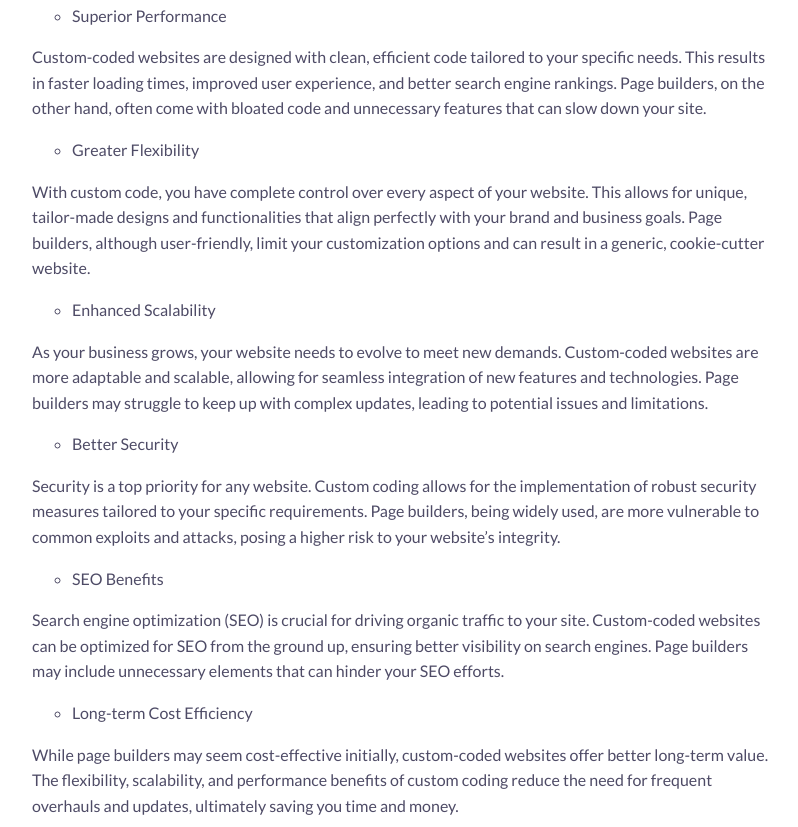
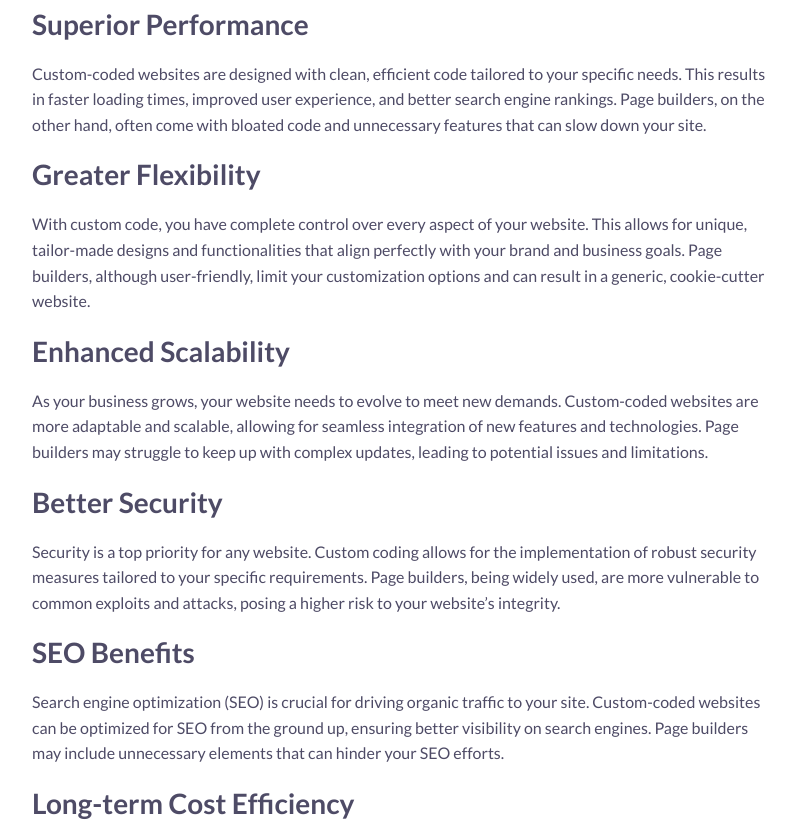
Before and after one commit to lstraeb1/southerntierwebdesigns, an Eleventy site: page src/content/blog/why-custom-code-beats-pagebuilders.md in a window 1280 px wide. Shown: the part 1289-2116 px from the top of the page, without its empty margins (48-846 px from the left). Built offline with nearby package versions, Linux system fonts and the light colour scheme; Eleventy itself is replaced by a stand-in of ours; files that its build step writes are made by us from their sources.

Commit message:
Update Blog “why-custom-code-beats-pagebuilders”

```diff
--- a/src/content/blog/why-custom-code-beats-pagebuilders.md
+++ b/src/content/blog/why-custom-code-beats-pagebuilders.md
@@ -13,42 +13,28 @@ imageAlt: Pagespeed Insights
 ---
 When it comes to building a website, businesses often face the decision of using custom code or opting for page builders. While page builders may seem convenient, custom coding offers numerous advantages that can significantly impact the performance and success of your website.
 
-
-
-1. Superior Performance
+## Superior Performance
 
 Custom-coded websites are designed with clean, efficient code tailored to your specific needs. This results in faster loading times, improved user experience, and better search engine rankings. Page builders, on the other hand, often come with bloated code and unnecessary features that can slow down your site.
 
-
-
-2. Greater Flexibility
+## Greater Flexibility
 
 With custom code, you have complete control over every aspect of your website. This allows for unique, tailor-made designs and functionalities that align perfectly with your brand and business goals. Page builders, although user-friendly, limit your customization options and can result in a generic, cookie-cutter website.
 
-
-
-3. Enhanced Scalability
+## Enhanced Scalability
 
 As your business grows, your website needs to evolve to meet new demands. Custom-coded websites are more adaptable and scalable, allowing for seamless integration of new features and technologies. Page builders may struggle to keep up with complex updates, leading to potential issues and limitations.
 
-
-
-4. Better Security
+## Better Security
 
 Security is a top priority for any website. Custom coding allows for the implementation of robust security measures tailored to your specific requirements. Page builders, being widely used, are more vulnerable to common exploits and attacks, posing a higher risk to your website’s integrity.
 
-
-
-5. SEO Benefits
+## SEO Benefits
 
 Search engine optimization (SEO) is crucial for driving organic traffic to your site. Custom-coded websites can be optimized for SEO from the ground up, ensuring better visibility on search engines. Page builders may include unnecessary elements that can hinder your SEO efforts.
 
-
-
-6. Long-term Cost Efficiency
+## Long-term Cost Efficiency
 
 While page builders may seem cost-effective initially, custom-coded websites offer better long-term value. The flexibility, scalability, and performance benefits of custom coding reduce the need for frequent overhauls and updates, ultimately saving you time and money.
 
-
-
 In conclusion, choosing custom code over page builders provides numerous advantages that can significantly enhance your website’s performance, security, and scalability. By investing in a custom-coded website, you ensure a unique, high-quality online presence that can grow and adapt with your business.
```
